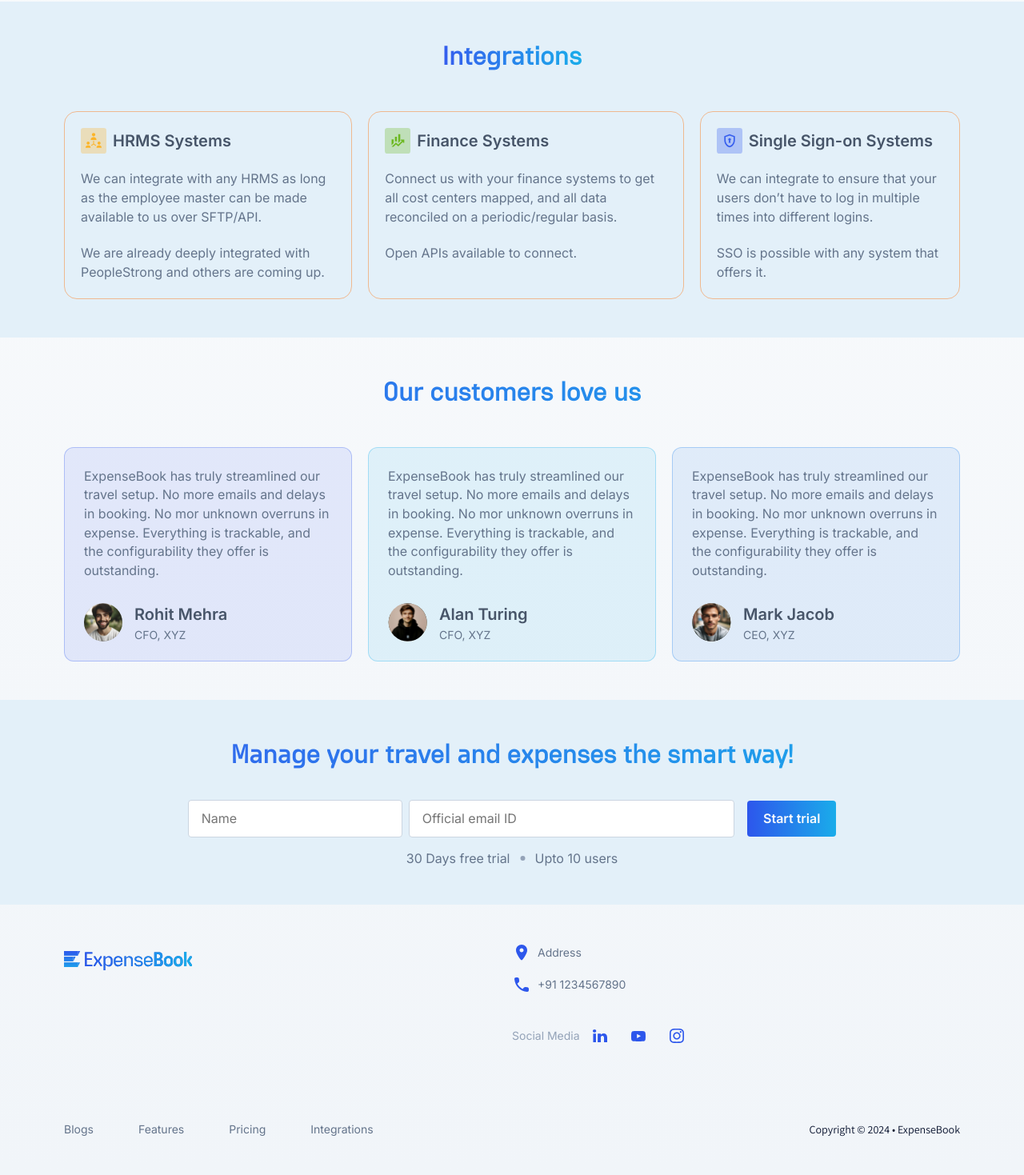
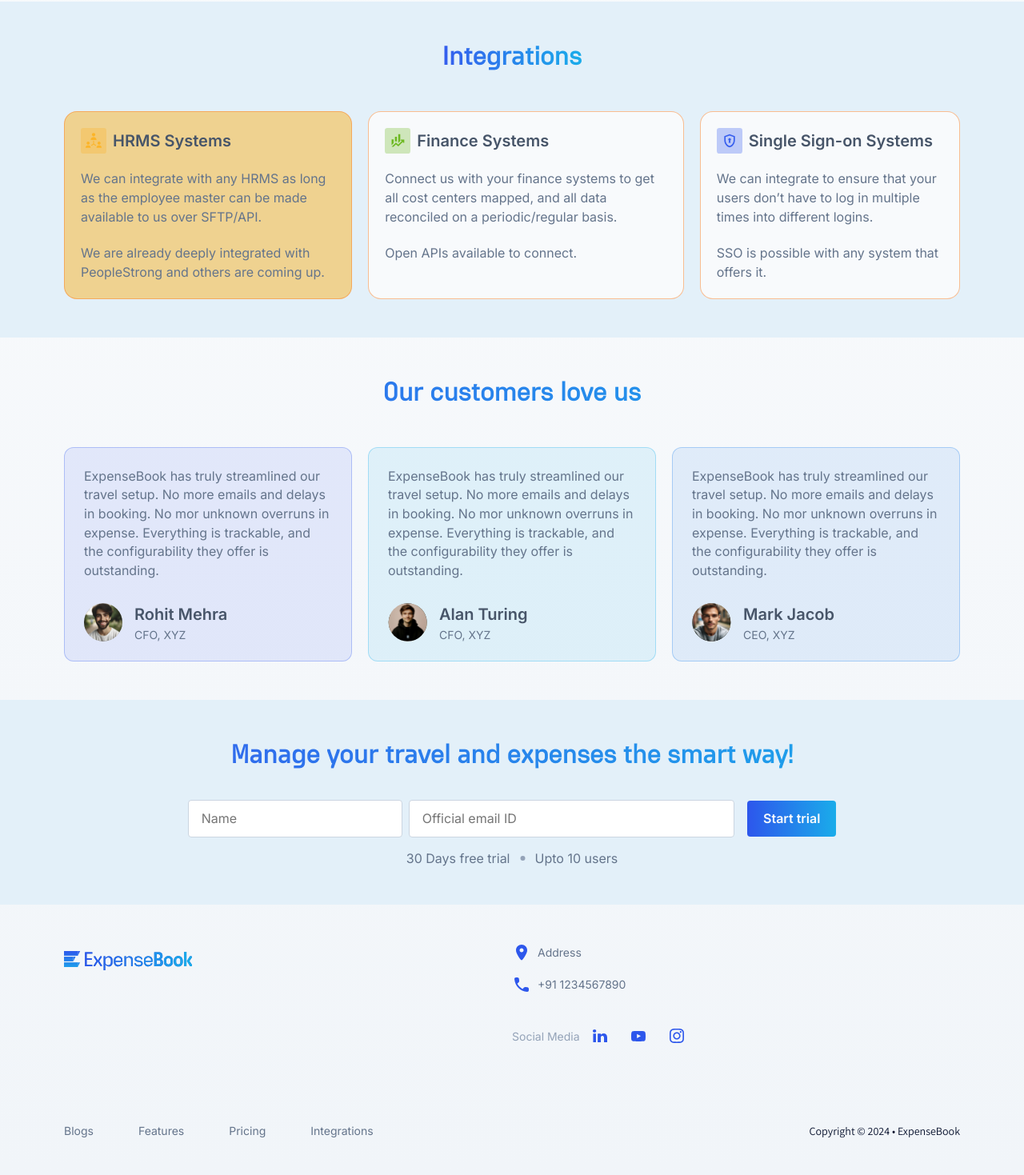
Before and after one commit to Ravinfinity/goodspaceAI, a React (Create React App) app: page / in a window 1280 px wide. Shown: the part 1320-2789 px from the top of the page at 80% size. Built offline with nearby package versions, Linux system fonts and the light colour scheme.

Commit message:
footer updated

```diff
--- a/src/components/Footer.js
+++ b/src/components/Footer.js
@@ -28,9 +28,15 @@
           <div className="socials">
             <p>Social Media</p>
             <div className="social-icons">
+              <a href="#">
                 <img src={linkedIn} />
+              </a>
+              <a href="#">
                 <img src={youtube} />
+              </a>
+              <a href="#">
                 <img src={insta} />
+              </a>
             </div>
           </div>
         </div>
@@ -38,10 +44,18 @@
       <div className="filler"></div>
       <div className="base-footer">
         <ul>
+          <a href="#reviews">
             <li>Blogs</li>
+          </a>
+          <a href="#features">
             <li>Features</li>
+          </a>
+          <a href="#contact-form">
             <li>Pricing</li>
+          </a>
+          <a href="#integrations">
             <li>Integrations</li>
+          </a>
         </ul>
         <div className="label">Copyright © 2024 • ExpenseBook</div>
       </div>
--- a/src/components/footer.scss
+++ b/src/components/footer.scss
@@ -54,6 +54,15 @@
           align-items: center;
           justify-content: flex-start;
           gap: 2.4rem;
+          a {
+            cursor: pointer;
+            img {
+              transition: transform 0.3s ease;
+            }
+            img:hover {
+              transform: translateY(-2px);
+            }
+          }
         }
       }
     }
@@ -71,12 +80,20 @@
       align-items: center;
       gap: 5.6rem;
       list-style: none;
+      a {
+        cursor: pointer;
+        text-decoration: none;
         li {
           font-family: Inter;
           font-weight: 400;
           font-size: 1.4rem;
           line-height: 1.694rem;
           color: rgba(100, 116, 139, 1);
+          transition: transform 0.3s ease;
+        }
+        li:hover {
+          transform: translateY(-1px);
+        }
       }
     }
     .label {
--- a/src/components/integrations/IntegrationCard.js
+++ b/src/components/integrations/IntegrationCard.js
@@ -2,8 +2,9 @@
 import "./integrationcard.scss";
 
 export const IntegrationCard = ({ integration }) => {
+  const customStyle = integration.customStyle;
   return (
-    <div id="integration-card">
+    <div id="integration-card" className={`${customStyle}`}>
       <div className="card-header">
         <img src={integration.icon} alt="image" className="card-icon" />
         <p>{integration.title}</p>
--- a/src/components/integrations/integrationcard.scss
+++ b/src/components/integrations/integrationcard.scss
@@ -1,6 +1,5 @@
 #integration-card {
   padding: 2rem;
-  border: 0.1rem solid rgba(252, 129, 40, 0.5);
   border-radius: 1.6rem;
   display: flex;
   flex-direction: column;
@@ -33,3 +32,15 @@
     }
   }
 }
+.first-integration {
+  border: 0.1rem solid rgba(252, 129, 40, 0.5);
+  background-color: rgba(252, 180, 40, 0.5);
+}
+.second-integration {
+  border: 0.1rem solid rgba(252, 129, 40, 0.5);
+  background-color: rgba(248, 250, 252, 1);
+}
+.third-integration {
+  border: 0.1rem solid rgba(252, 129, 40, 0.5);
+  background-color: rgba(248, 250, 252, 1);
+}
--- a/src/components/reviews/ReviewCard.js
+++ b/src/components/reviews/ReviewCard.js
@@ -3,7 +3,6 @@
 
 export const ReviewCard = ({ review }) => {
   const customStyle = review.customStyle;
-  console.log(customStyle);
   return (
     <div id="review-card" className={`${customStyle}`}>
       <p>{review.desc}</p>
--- a/src/components/reviews/Reviews.js
+++ b/src/components/reviews/Reviews.js
@@ -4,7 +4,6 @@
 import reviews from "../../data/reviews";
 
 export const Reviews = () => {
-  console.log("data-review", reviews);
   return (
     <div id="reviews">
       <h2 className="text-gradient">Our customers love us</h2>
--- a/src/data/integrations.js
+++ b/src/data/integrations.js
@@ -9,6 +9,7 @@
       "We can integrate with any HRMS as long as the employee master can be made available to us over SFTP/API.",
     desc2:
       "We are already deeply integrated with PeopleStrong and others are coming up.",
+    customStyle: "first-integration",
   },
   {
     icon: integration2,
@@ -16,6 +17,7 @@
     desc1:
       "Connect us with your finance systems to get all cost centers mapped, and all data reconciled on a periodic/regular basis.",
     desc2: "Open APIs available to connect.",
+    customStyle: "second-integration",
   },
   {
     icon: integration3,
@@ -23,6 +25,7 @@
     desc1:
       "We can integrate to ensure that your users don’t have to log in multiple times into different logins.",
     desc2: "SSO is possible with any system that offers it.",
+    customStyle: "third-integration",
   },
 ];
 export default integrations;
```
Lines whose indentation alone changed are shown as unchanged.
